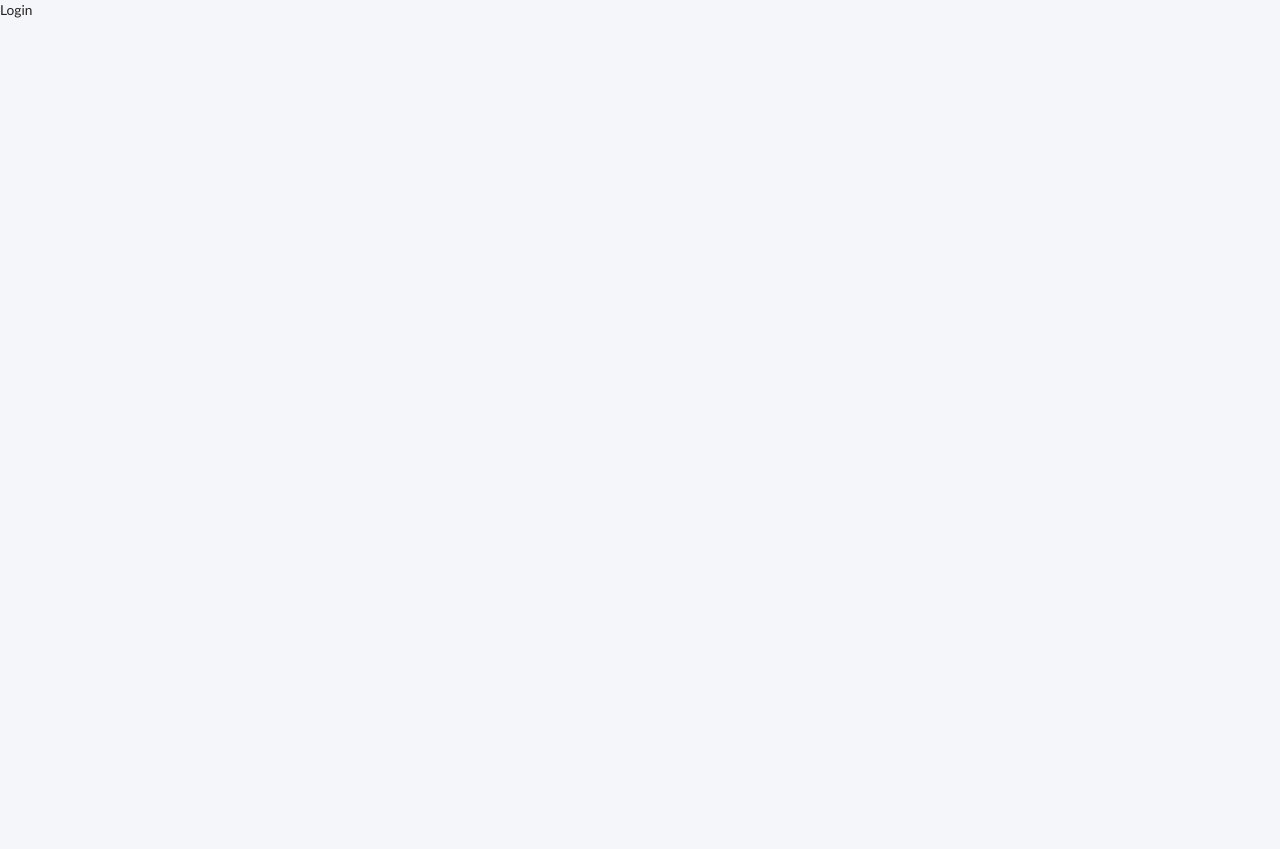
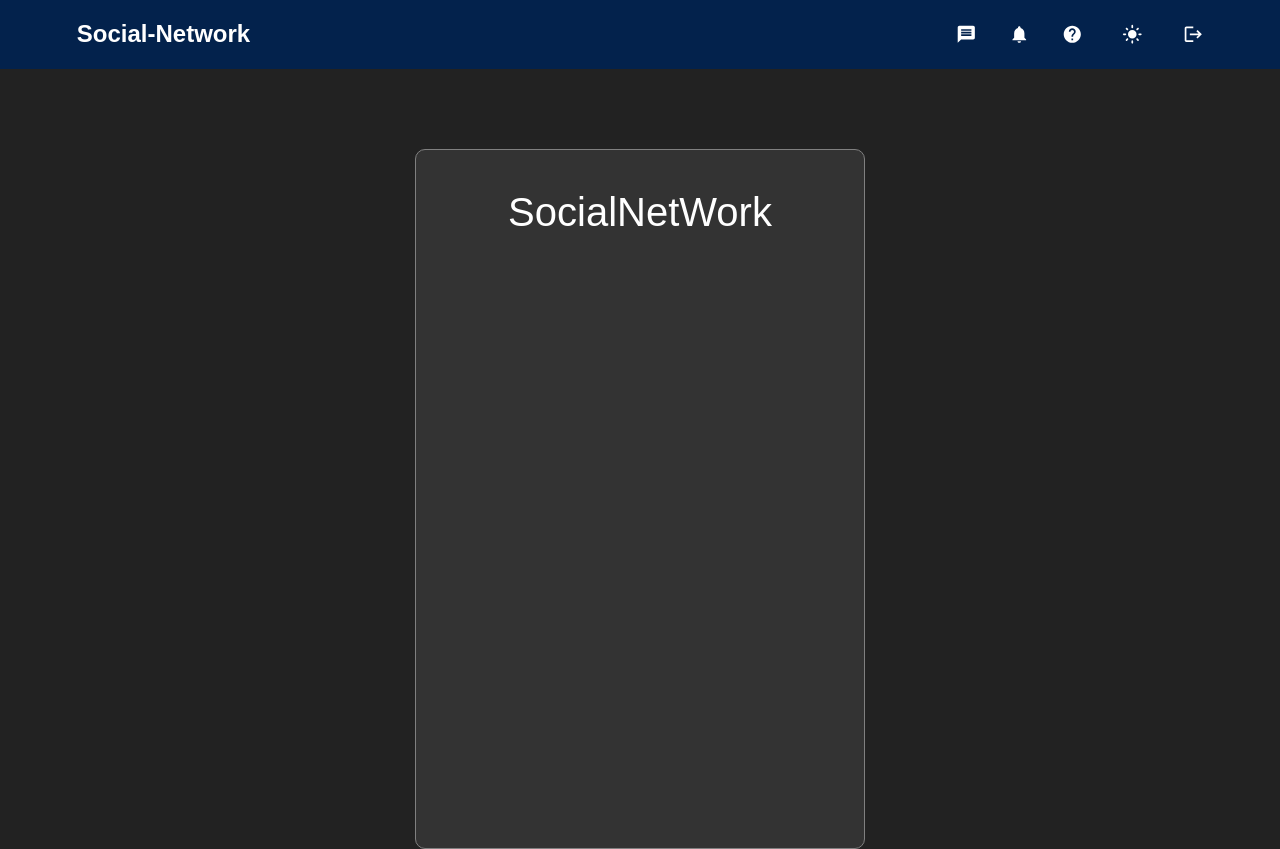
Before and after one commit to oularefodos/Social-network, a React (Create React App) app in the folder client/: page / in a window 1280 px wide. Before the commit the page ends 800 px from the top, so only its background shows below. Built offline with nearby package versions, Linux system fonts and the light colour scheme.

Commit message:
chore : optimising the interface

```diff
--- a/client/src/components/flexComponent.js
+++ b/client/src/components/flexComponent.js
@@ -1,5 +1,5 @@
-import { Box } from "@material-ui/core";
-import { styled } from "@mui/material";
+import { Box } from "@mui/material";
+import { styled } from "@mui/system";
 
 
 const FlexComponent = styled(Box)({
--- a/client/src/pages/login/index.jsx
+++ b/client/src/pages/login/index.jsx
@@ -1,6 +1,41 @@
+import {
+    Box,
+    useTheme,
+    Typography,
+    useMediaQuery,
+} from '@mui/material'
+import { height } from '@mui/system';
 
 export const Login = () => {
+    const theme = useTheme();
+    const isLargeScreen = useMediaQuery("(min-width: 900px)");
+    const width = isLargeScreen ? "450px" : "80%" ;
+    console.log(theme.palette.secondary.dark);
     return (
-        <div> Login </div>
+        <Box
+        sx={{
+            width : {width},
+            height : "700px",
+            marginLeft : "auto",
+            marginRight : "auto",
+            marginTop : "5rem",
+            border : "solid 1px grey",
+            borderRadius: "10px 10px 10px 10px",
+        }}
+        backgroundColor = {theme.palette.secondary.main}
+        >
+            <Typography
+                sx={{
+                    fontFamily: "",
+                    fontSize : "40px",
+                    textAlign: "center",
+                    marginTop : "2rem"
+                }}
+            >
+                SocialNetWork
+            </Typography>
+            <Box>
+            </Box>
+        </Box>
     )
 }
--- a/client/src/pages/navbar/index.jsx
+++ b/client/src/pages/navbar/index.jsx
@@ -3,19 +3,16 @@ import {
     Box,
     useTheme,
     IconButton,
-    InputBase,
     Typography,
-    MenuItem,
-    FormControl,
-    useMediaQuery
-} from '@material-ui/core'
+    useMediaQuery,
+} from '@mui/material'
 
 import {
-    Search,
     Message,
     DarkMode,
     LightMode,
     Notifications,
+    Logout,
     Help,
     Menu,
     Close
@@ -23,18 +20,86 @@ import {
 
 import { useDispatch, useSelector } from "react-redux";
 import { useNavigate } from "react-router-dom";
+import {setMode, setLogout} from "../../reducer"
 import FlexComponent from "../../components/flexComponent";
 
 export const Navbar = () => {
-    const [isMobileMenu, setIsMobileMenu] = useState(false);
+    const [menuIsOpen, setMenuIsOpen] = useState(false);
     const dispatch = useDispatch();
     const navigate = useNavigate();
     const isLargeScreen = useMediaQuery("(min-width: 900px)");
     const user = useSelector((state)=> state?.user);
     const userFullname = `${user?.firstName} ${user?.lastName}`;
+    const theme = useTheme();
+    const bckMobileMenu = theme.palette.secondary.light;
 
     return (
-        <FlexComponent>
+        <FlexComponent padding="1rem 6%" backgroundColor={theme.palette.primary.main}>
+            <FlexComponent>
+                <Typography
+                    fontWeight="bold"
+                    color="white"
+                    fontSize="24px"
+                >
+                    Social-Network
+                </Typography>
+            </FlexComponent>
+              {
+                (isLargeScreen) ? (
+                    <FlexComponent color="white" gap="2rem">
+                        <Message/>
+                        <Notifications/>
+                        <Help/>
+                        <IconButton onClick={() => dispatch(setMode())}>
+                            {theme.palette.mode === "dark" ? <LightMode/> : <DarkMode/>}
+                        </IconButton>
+                        <Logout onClick={() => dispatch(setLogout())}/>
+                    </FlexComponent>
+                ) :
+                (
+                    <FlexComponent color="white" gap="2rem">
+                        <Menu onClick={() => setMenuIsOpen(!menuIsOpen)}/>
+                    </FlexComponent>
+                )
+              }
+              {
+                !isLargeScreen && menuIsOpen && (
+                    <Box
+                        sx={{
+                            position : "fixed",
+                            right : "0",
+                            bottom : "0",
+                            height : "100%",
+                            zIndex: "10",
+                            minWidth : "240px",
+                            maxWidth : "540px",
+                        }}
+                        backgroundColor = {bckMobileMenu}
+                    >
+                        <Box>
+                            <IconButton>
+                                <Close onClick={() => setMenuIsOpen(!menuIsOpen)}/>
+                            </IconButton>
+                        </Box>
+                        <Box sx={{
+                            display : "flex",
+                            flexDirection : "column",
+                            alignItems : "center",
+                            spaceBetween : "center",
+                            marginTop : "1rem",
+                            gap : "2rem"
+                        }}>
+                            <Message/>
+                            <Notifications/>
+                            <Help/>
+                            <IconButton onClick={() => dispatch(setMode())}>
+                                {theme.palette.mode === "dark" ? <LightMode/> : <DarkMode/>}
+                            </IconButton>
+                            <Logout/>
+                        </Box>
+                    </Box>
+                )
+              }
         </FlexComponent>
     );
 }
--- a/client/src/reducer/index.js
+++ b/client/src/reducer/index.js
@@ -1,7 +1,7 @@
 import { createSlice } from '@reduxjs/toolkit';
 
 const initialState = {
-    mode: "light",
+    mode: "dark",
     user: null,
     token: null,
     friends: null,
@@ -46,5 +46,5 @@ export const userSlice = createSlice({
     }
 })
 
+export const { setFriends, setLogin, setLogout, setMode, setPost, setPosts} = userSlice.actions;
 export default userSlice.reducer;
-export const { setFriends, setLogin, setLogout, setMode, setPost, setPosts} = userSlice.actions;
--- a/client/src/theme.js
+++ b/client/src/theme.js
@@ -5,33 +5,33 @@ const configurationTheme = (mode) => ({
         ...(mode === "light" ?
         {
           primary : {
-            main : "#00a8ff",
+            main : "#82CAFA",
             dark : "##74b9ff",
             light : "#48dbfb"
           },
           secondary : {
-            main : "#55efc4",
-            light : "#ecf0f1",
-            dark : "#dcdde1"
+            main : "#f5f6fa",
+            light : "#F1F6F5",
+            dark : "#E8E2E2"
           },
           background : {
-            default : "#f5f6fa"
+            default : "#eeeeee"
           }
         }
         :
         {
           primary : {
-            main : "#00a8ff",
+            main : "#03224C",
             dark : "##74b9ff",
             light : "#48dbfb"
           },
           secondary : {
-            main : "#48dbfb",
-            light : "#f53b57",
-            dark : "#2d3436"
+            main : "#333333",
+            light : "#434242",
+            dark : "#03001C"
           },
           background : {
-            default : "#1e272e"
+            default : "#222222",
           }
         })
     },
```
